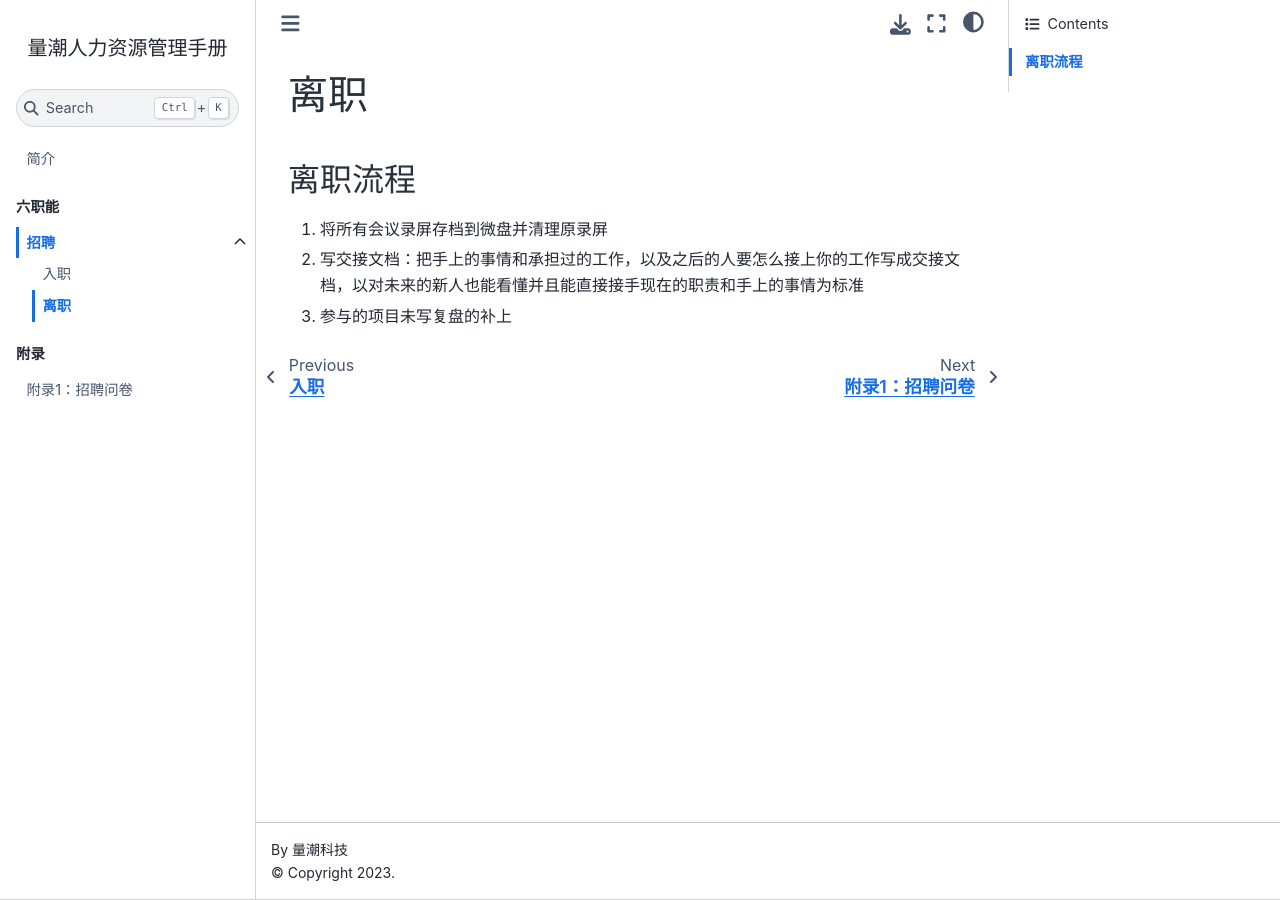
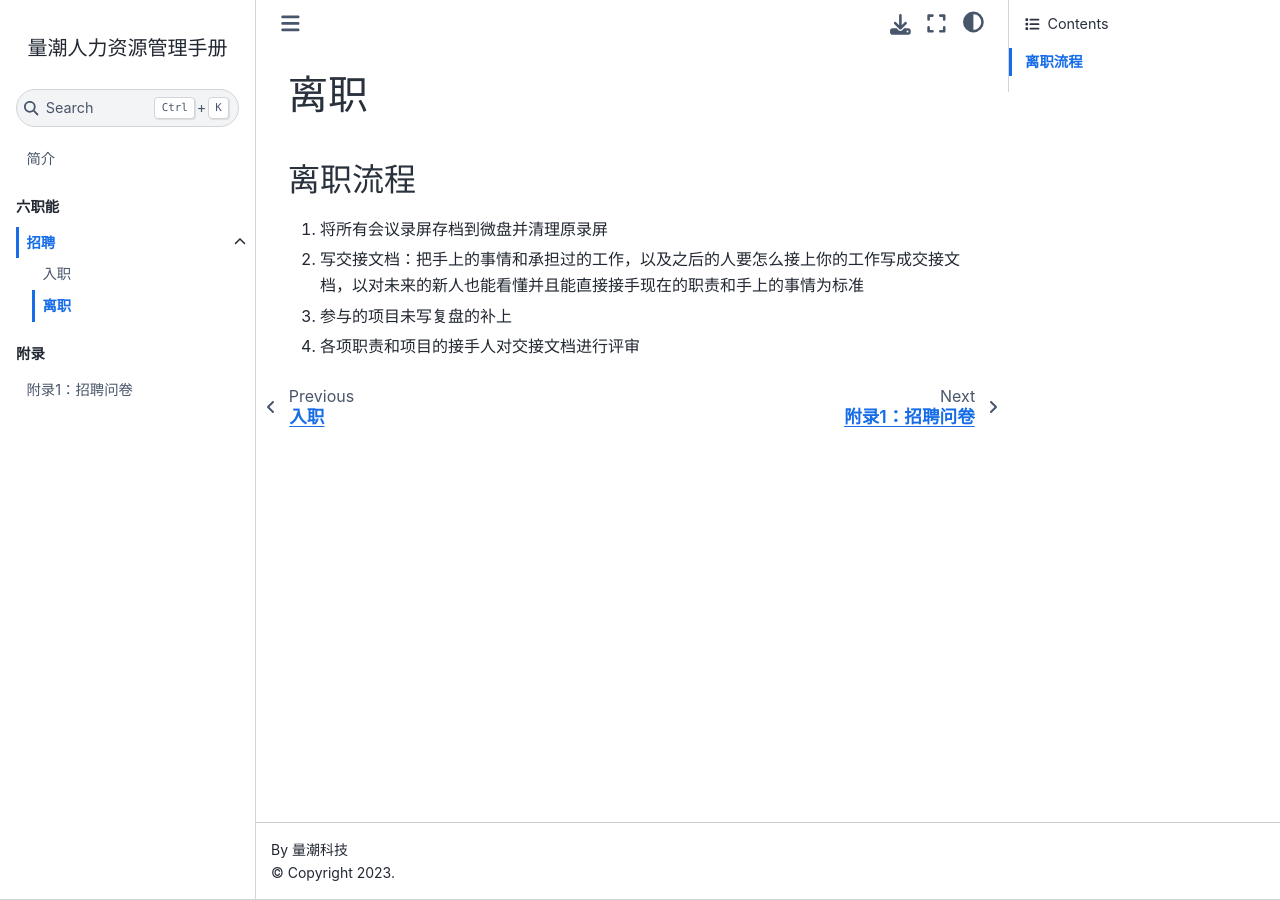
Before and after one commit to quanttide/quanttide-handbook-of-human-resources, a Jupyter Book: the page built from recuirting/resigning.md, in a window 1280 px wide. Built offline with Jupyter Book 1.0.4 settings and Sphinx 7.4.7 and the Sphinx Book theme 1.1.4, drawn with Linux system fonts in a browser that asks for light colours.

Commit message:
feat(recruiting): resigning

```diff
--- a/recuirting/resigning.md
+++ b/recuirting/resigning.md
@@ -3,3 +3,4 @@
 1. 将所有会议录屏存档到微盘并清理原录屏
 2. 写交接文档：把手上的事情和承担过的工作，以及之后的人要怎么接上你的工作写成交接文档，以对未来的新人也能看懂并且能直接接手现在的职责和手上的事情为标准
 3. 参与的项目未写复盘的补上
+4. 各项职责和项目的接手人对交接文档进行评审
```
